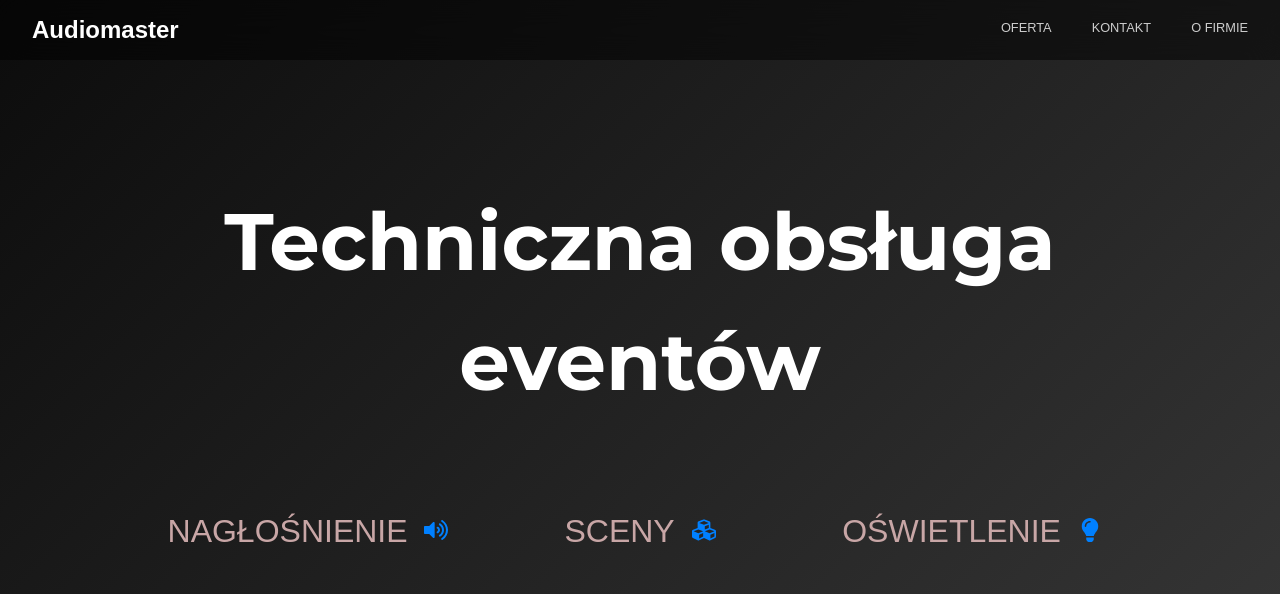
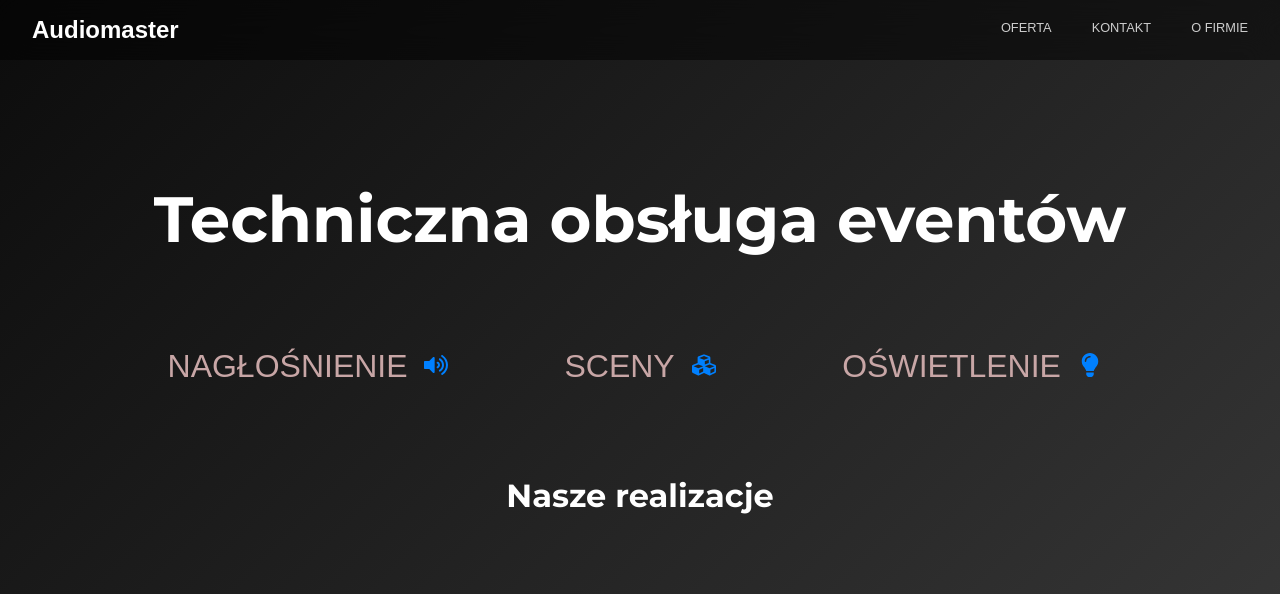
Before and after one commit to tomaszek2115/audiomaster, a React (Vite) app: page / in a window 1280 px wide. Shown: the top 594 px of the page. Built offline with nearby package versions, Linux system fonts and the light colour scheme.

Commit message:
improved gallery styling

```diff
--- a/src/pages/Home/Home.css
+++ b/src/pages/Home/Home.css
@@ -3,8 +3,8 @@
   text-align: center;
 }
 
-h1 {
-  font-size: 5rem;
+.home h1 {
+  font-size: 4rem;
   font-weight: 800;
   font-family: 'Montserrat', sans-serif;
   color: white;
@@ -13,6 +13,17 @@ h1 {
   transform: scale(0.5);
   animation: fadeInGrow 1s ease forwards;
   animation-delay: 1.2s;
+}
+
+.home h2 {
+  font-size: 2rem;
+  font-family: 'montserrat', sans-serif;
+  padding: 1.5rem;
+
+  opacity: 0;
+  transform: scale(0.5);
+  animation: fadeInGrow 1s ease forwards;
+  animation-delay: 3.2s;
 }
 
 .intro {
--- a/src/pages/Home/Home.tsx
+++ b/src/pages/Home/Home.tsx
@@ -16,6 +16,7 @@ export default function Home() {
           OŚWIETLENIE&nbsp;<FaLightbulb className="icon" />
         </p>
       </div>
+      <h2>Nasze realizacje</h2>
       <div className="gallery">
         <img src="/images/1.png"/>
         <img src="/images/2.png"/>
```
Also changed, not shown: 1 other file (tests, documents, lock files or other folders).
